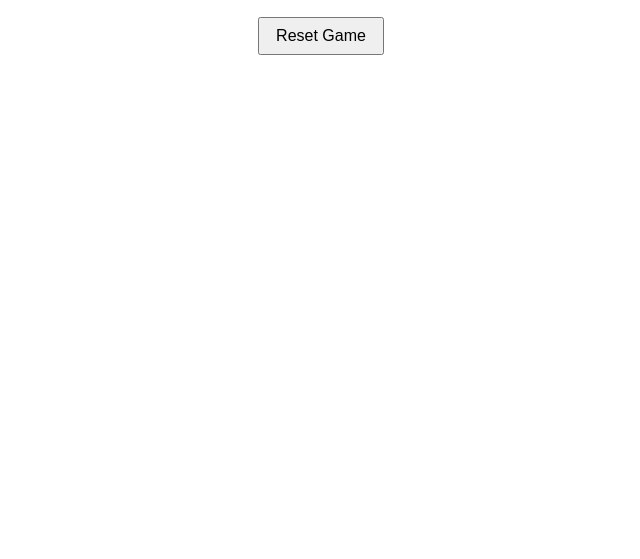
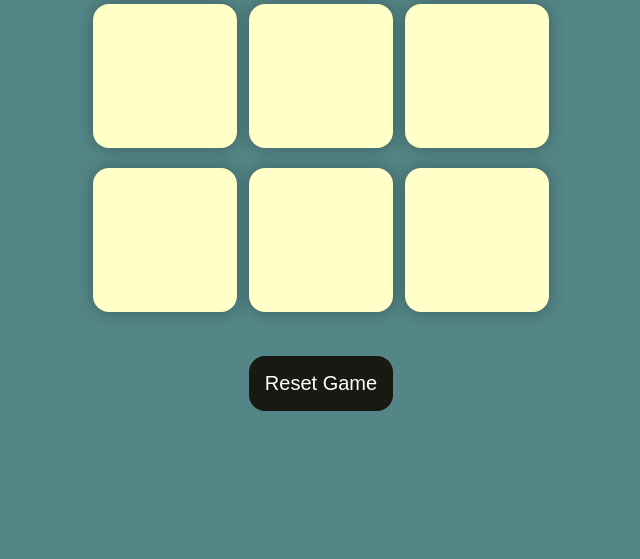
Before and after one commit to rk5021100/Tictoe, a plain HTML site: page index.html in a window 1280 px wide. Shown: the part 241-800 px from the top of the page, without its empty margins (319-959 px from the left). Drawn offline with Linux system fonts and the light colour scheme.

Commit message:
Update style.css

```diff
--- a/style.css
+++ b/style.css
@@ -1,53 +1,74 @@
-body {
-  font-family: sans-serif;
-  text-align: center;
+* {
   margin: 0;
-  padding: 20px;
-  background-color: #fff;
+  padding: 0;
 }
 
-h1 {
-  font-size: 2em;
+body {
+  background-color: #548687;
+  text-align: center;
 }
 
-#modeSelect {
-  margin: 10px 0;
+.container {
+  height: 70vh;
+  display: flex;
+
+  justify-content: center;
+  align-items: center;
 }
 
-.board {
-  display: grid;
-  grid-template-columns: repeat(3, 1fr);
-  gap: 5px;
-  width: 90vw;
-  max-width: 300px;
-  margin: 20px auto;
+.game {
+  height: 60vmin;
+  width: 60vmin;
+  display: flex;
+  flex-wrap: wrap;
+  justify-content: center;
+  align-items: center;
+  gap: 1.5vmin;
 }
 
-.cell {
-  width: 100%;
-  aspect-ratio: 1 / 1;
-  background-color: #eee;
-  font-size: 2em;
-  display: flex;
-  align-items: center;
-  justify-content: center;
-  cursor: pointer;
-  border: 1px solid #aaa;
+.box {
+  height: 18vmin;
+  width: 18vmin;
+  border-radius: 1rem;
+  border: none;
+  box-shadow: 0 0 1rem rgba(0, 0, 0, 0.3);
+  font-size: 8vmin;
+  color: #b0413e;
+  background-color: #ffffc7;
 }
 
-.cell.taken {
-  background-color: #ddd;
-  pointer-events: none;
+#reset-btn {
+  padding: 1rem;
+  font-size: 1.25rem;
+  background-color: #191913;
+  color: #fff;
+  border-radius: 1rem;
+  border: none;
 }
 
-#status {
-  font-weight: bold;
-  margin: 15px;
+#new-btn {
+  padding: 1rem;
+  font-size: 1.25rem;
+  background-color: #191913;
+  color: #fff;
+  border-radius: 1rem;
+  border: none;
 }
 
-button {
-  padding: 8px 16px;
-  font-size: 1em;
-  margin: 10px;
-  cursor: pointer;
+#msg {
+  color: #ffffc7;
+  font-size: 5vmin;
 }
+
+.msg-container {
+  height: 100vmin;
+  display: flex;
+  justify-content: center;
+  align-items: center;
+  flex-direction: column;
+  gap: 4rem;
+}
+
+.hide {
+  display: none;
+}
```
